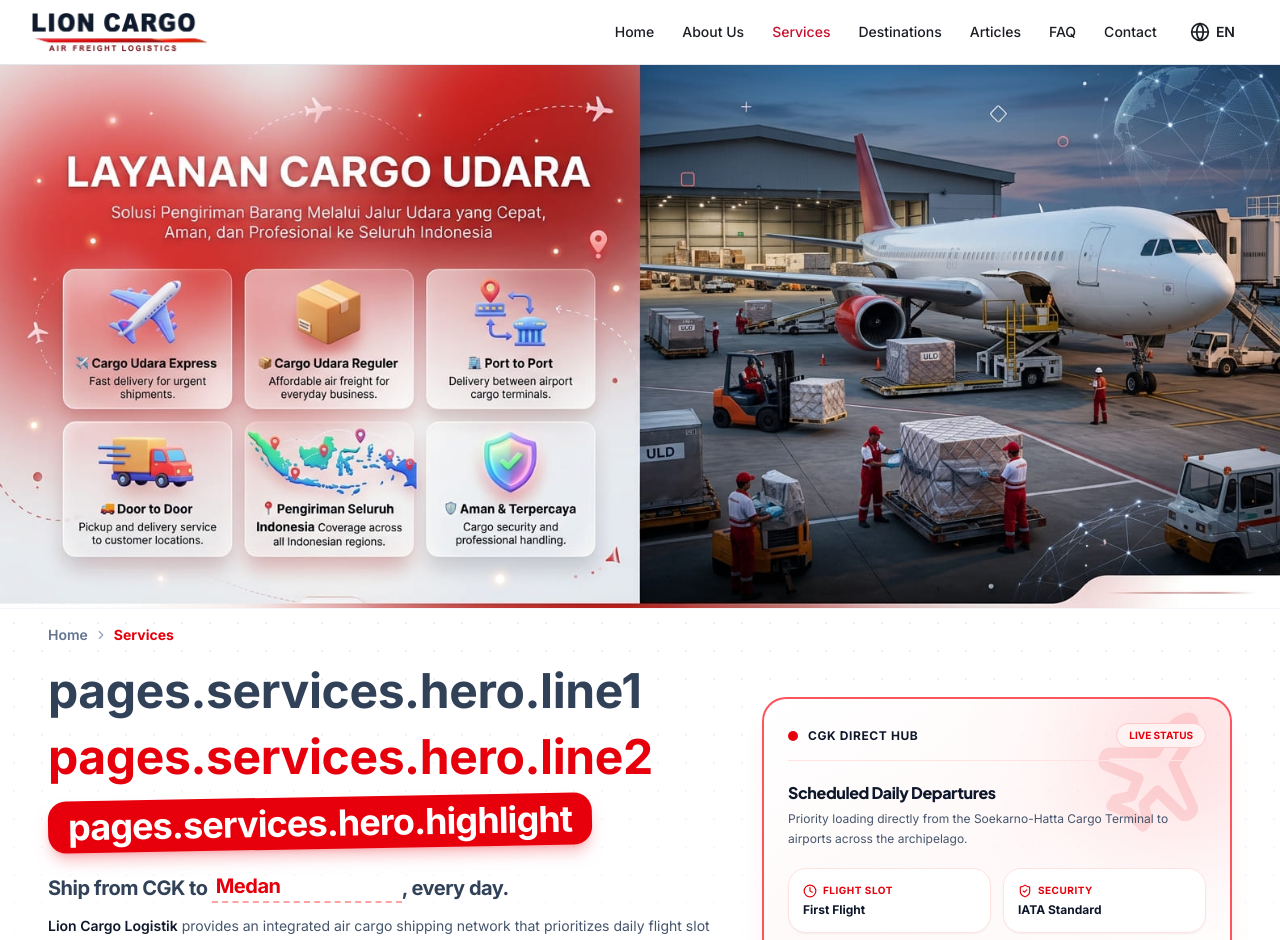
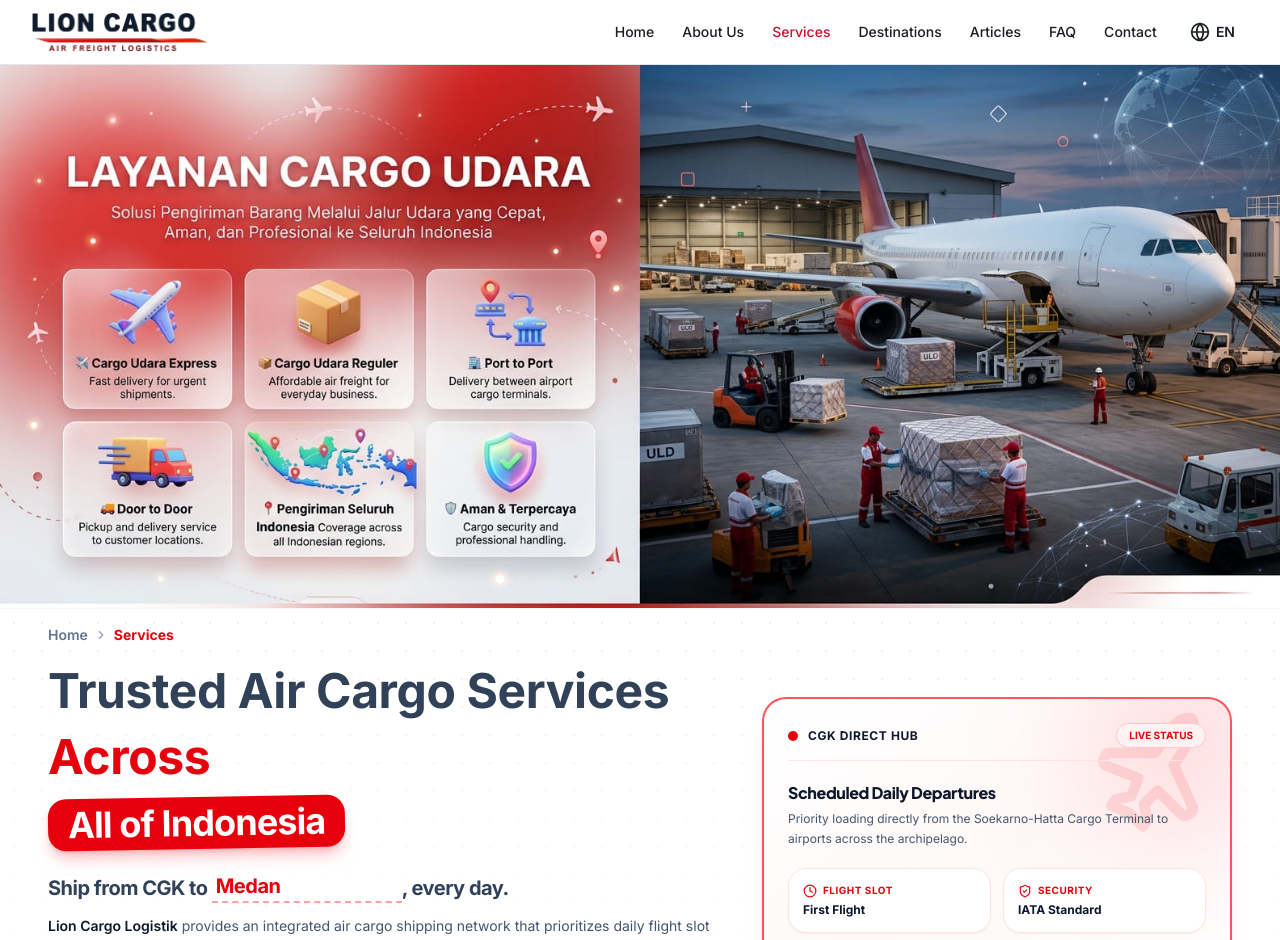
Before and after one commit to Bahrull-17/lion-cargo-logistik, a Next.js app: page /en/layanan in a window 1280 px wide. Shown: the top 940 px of the page. Built offline with nearby package versions, Linux system fonts and the light colour scheme.

Commit message:
fix: build error cacheComponents, setRequestLocale, kunci terjemahan

```diff
--- a/src/app/[locale]/(public)/kontak/page.tsx
+++ b/src/app/[locale]/(public)/kontak/page.tsx
@@ -1,3 +1,4 @@
+import { setRequestLocale } from "next-intl/server";
 import { KontakContent } from "@/features/kontak/components/kontak-content";
 
 export const metadata = {
@@ -5,6 +6,13 @@ export const metadata = {
   description: "Hubungi tim customer service & operasional Lion Cargo Logistik di Terminal Kargo Bandara Soekarno-Hatta (CGK). Konsultasi pengiriman, cek rute, dan layanan kargo udara.",
 };
 
-export default async function KontakPage() {
+type Props = {
+  params: Promise<{ locale: string }>;
+};
+
+export default async function KontakPage({ params }: Props) {
+  const { locale } = await params;
+  setRequestLocale(locale);
+
   return <KontakContent />;
 }
--- a/src/app/[locale]/(public)/layout.tsx
+++ b/src/app/[locale]/(public)/layout.tsx
@@ -10,7 +10,9 @@ export default async function PublicLayout({ children, params }: { children: Rea
   return (
     <>
       <Suspense fallback={<header className="sticky top-0 z-50 h-16 border-b bg-white/90" />}>
+        <Suspense fallback={<header className="sticky top-0 z-50 h-16 border-b bg-white/90" />}>
         <Navbar />
+      </Suspense>
       </Suspense>
       <main>{children}</main>
       <Footer />
--- a/src/app/[locale]/(public)/page.tsx
+++ b/src/app/[locale]/(public)/page.tsx
@@ -1,3 +1,4 @@
+import { setRequestLocale } from "next-intl/server";
 import Hero from "@/features/home/components/hero";
 import { Layanan } from "@/features/home/components/layanan-preview";
 import { PhotoMarquee } from "@/features/home/components/photo-marquee";
@@ -7,7 +8,14 @@ import { FeatureGrid } from "@/features/home/components/feature-grid";
 import { KeunggulanBar } from "@/features/home/components/keunggulan-bar";
 import { Testimoni } from "@/features/home/components/testimoni";
 
-export default function HomePage() {
+type Props = {
+  params: Promise<{ locale: string }>;
+};
+
+export default async function HomePage({ params }: Props) {
+  const { locale } = await params;
+  setRequestLocale(locale);
+
   return (
     <>
       <Hero />
--- a/src/app/[locale]/(public)/tentang-kami/page.tsx
+++ b/src/app/[locale]/(public)/tentang-kami/page.tsx
@@ -1,3 +1,4 @@
+import { setRequestLocale } from "next-intl/server";
 import { TentangKamiContent } from "@/features/tentang-kami/components/tentang-kami-content";
 
 export const metadata = {
@@ -5,6 +6,13 @@ export const metadata = {
   description: "Profil resmi Lion Cargo Logistik, agen pengiriman kargo udara terpercaya langsung dari Terminal Cargo Bandara Soekarno-Hatta (CGK) ke seluruh Indonesia.",
 };
 
-export default function TentangKamiPage() {
+type Props = {
+  params: Promise<{ locale: string }>;
+};
+
+export default async function TentangKamiPage({ params }: Props) {
+  const { locale } = await params;
+  setRequestLocale(locale);
+
   return <TentangKamiContent />;
 }
--- a/src/features/layanan/components/layanan-hero.tsx
+++ b/src/features/layanan/components/layanan-hero.tsx
@@ -31,14 +31,14 @@ function JudulHero({ reduceMotion, t }: { reduceMotion: boolean | null; t: Retur
     <div className="tracking-tight text-slate-700 space-y-0.5 sm:space-y-1">
       <span className="block overflow-hidden">
         <motion.span className={`block leading-tight ${ukuranNormal}`} initial={reduceMotion ? false : { y: "108%" }} animate={{ y: 0 }} transition={{ duration: 1.1, delay: 0.1, ease: easeMasuk }}>
-          {t("line1")}
+          {t("title.line1")}
         </motion.span>
       </span>
 
       <span className="block overflow-hidden py-0.5">
         <motion.span className="block w-fit" initial={reduceMotion ? false : { y: "108%" }} animate={{ y: 0 }} transition={{ duration: 1.1, delay: 0.25, ease: easeMasuk }}>
           <span className="relative block w-fit">
-            <span className={`block leading-tight text-slate-200 ${ukuranNormal}`}>{t("line2")}</span>
+            <span className={`block leading-tight text-slate-200 ${ukuranNormal}`}>{t("title.line2")}</span>
 
             <motion.span
               aria-hidden="true"
@@ -47,7 +47,7 @@ function JudulHero({ reduceMotion, t }: { reduceMotion: boolean | null; t: Retur
               animate={{ clipPath: "inset(0 0% 0 0)" }}
               transition={{ duration: 1.6, delay: 0.9, ease: easeTerbang }}
             >
-              {t("line2")}
+              {t("title.line2")}
             </motion.span>
 
             {!reduceMotion && (
@@ -72,7 +72,7 @@ function JudulHero({ reduceMotion, t }: { reduceMotion: boolean | null; t: Retur
       <div className="pt-1">
         <motion.div initial={reduceMotion ? false : { opacity: 0, y: 15 }} animate={{ opacity: 1, y: 0 }} transition={{ duration: 0.9, delay: 0.45, ease: easeMasuk }} className="inline-block">
           <span className="inline-block px-3.5 sm:px-5 py-1 sm:py-1.5 bg-red-600 text-white text-xl sm:text-3xl lg:text-4xl rounded-xl sm:rounded-2xl shadow-lg shadow-red-600/25 font-black tracking-tight transform -rotate-1">
-            {t("highlight")}
+            {t("title.highlight")}
           </span>
         </motion.div>
       </div>
--- a/src/features/tentang-kami/components/flight-map.tsx
+++ b/src/features/tentang-kami/components/flight-map.tsx
@@ -21,7 +21,7 @@ interface FlightMapProps {
 
 export default function FlightMap({ whatsappUrl }: FlightMapProps) {
   const shouldReduceMotion = useReducedMotion();
-  const t = useTranslations("pages.services.flightMap");
+  const t = useTranslations("pages.about.flightMap");
 
   return (
     <motion.div
```
